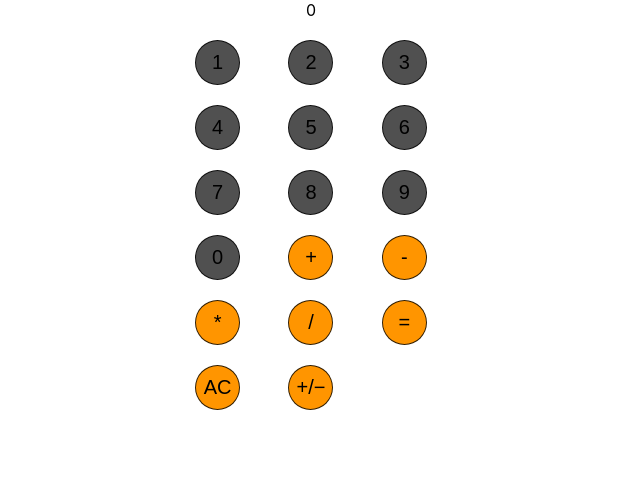
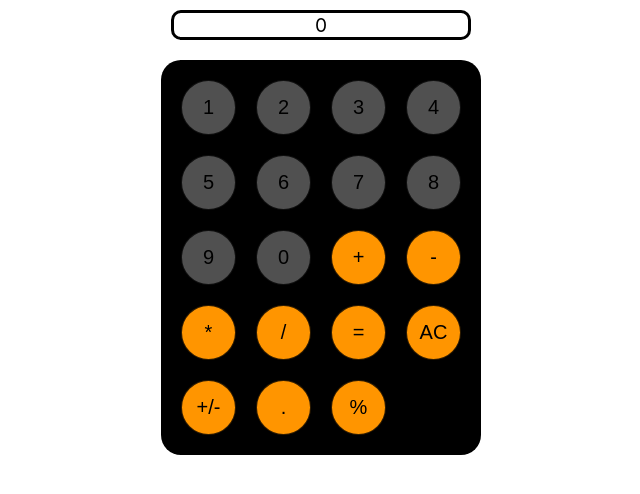
Before and after one commit to derekm28/Calculator, a React (Create React App) app: page / in a window 1280 px wide. Shown: the top 494 px of the page, without its empty margins (329-969 px from the left). Built offline with nearby package versions, Linux system fonts and the light colour scheme.

Commit message:
added more styling to buttons

```diff
--- a/src/components/button.css
+++ b/src/components/button.css
@@ -1,15 +1,14 @@
 .numbers {
-    height: 45px;
-    width: 45px;
+    height: 55px;
+    width: 55px;
     background-color: #505050;
     border-radius: 50%;
     display: inline-block;
-    text-decoration-color: white;
 }
 
 .symbols {
-    height: 45px;
-    width: 45px;
+    height: 55px;
+    width: 55px;
     background-color: #FF9500;
     border-radius: 50%;
     display: inline-block;
@@ -17,9 +16,11 @@
 
 .grid-container {
     display: grid;
-    grid-template-columns: auto auto auto;
-    /* background-color: #2196F3; */
+    grid-template-columns: auto auto auto auto;
+    background-color: black;
     padding: 10px;
+    justify-content: center;
+    border-radius: 20px;
 }
 
 .grid-item {
--- a/src/components/calculator.css
+++ b/src/components/calculator.css
@@ -17,4 +17,10 @@ body {
 
 .displayContainer {
     text-align: center;
+    border: 1rem;
+    border-style: solid;
+    border-width: medium;
+    border-radius: 10px;
+    margin: 10px;
+    font-size: larger;
 }
--- a/src/components/calculator.js
+++ b/src/components/calculator.js
@@ -8,7 +8,7 @@ export default function Calculator() {
   const [displayValue, setDisplayValue] = useState(0);
   const [previousValue, setPreviousValue] = useState(displayValue);
   const numbers = ["1", "2", "3", "4", "5", "6", "7", "8", "9", "0"];
-  const symbols = ["+", "-", "*", "/", "=", "AC", "+/−"];
+  const symbols = ["+", "-", "*", "/", "=", "AC", "+/-", ".", "%"];
   // TODO: add state for previous value
 
   const calculateResult = (symbol) => {
@@ -146,6 +146,7 @@ export default function Calculator() {
     <div className="calculatorContainer">
       <div className="displayContainer">
       <Display displayValue={displayValue}/>
+      </div>
       <div className="grid-container">
       {numbers.map((number, i) => (
         <Button
@@ -169,7 +170,6 @@ export default function Calculator() {
         />
       ))}
       </div>
-      </div>
     </div>
   );
 }
```
